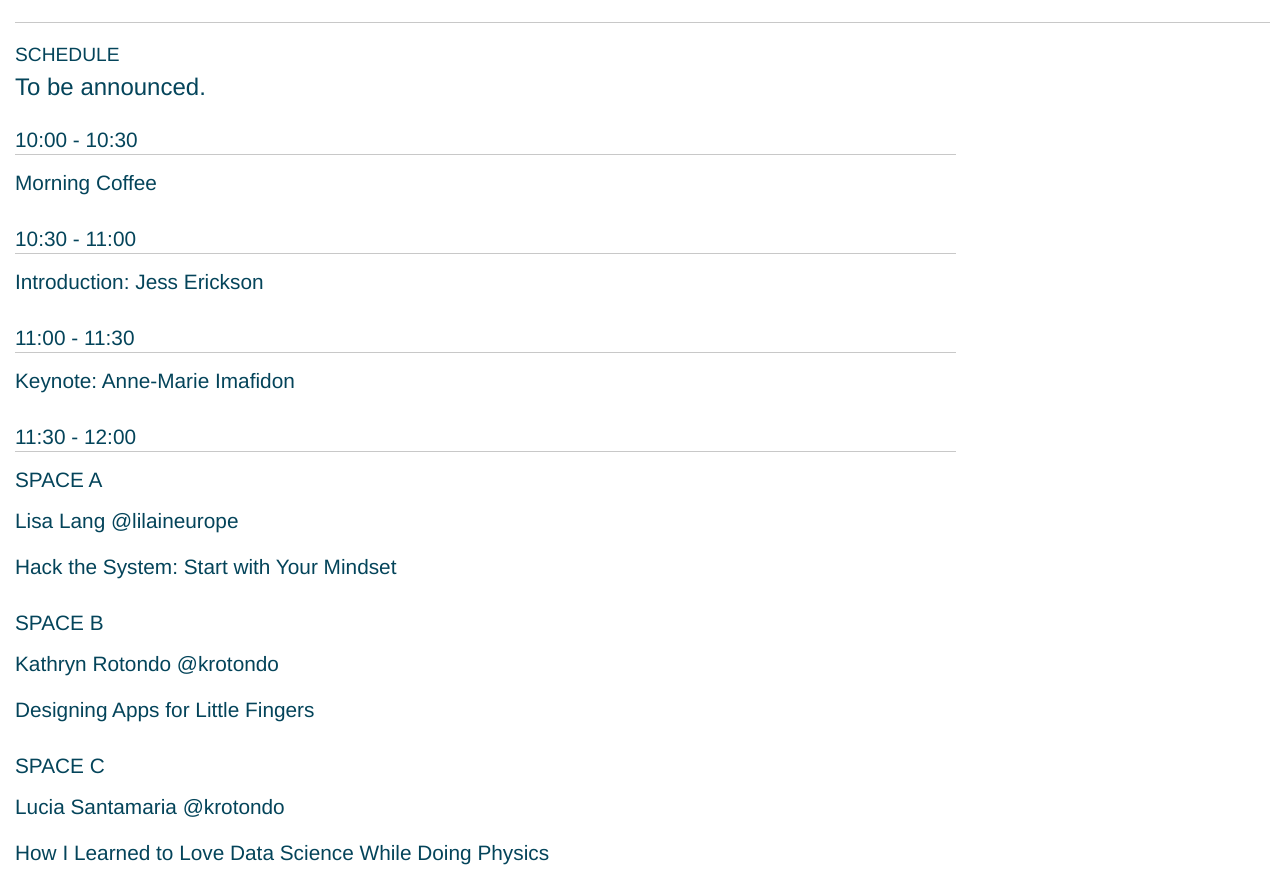
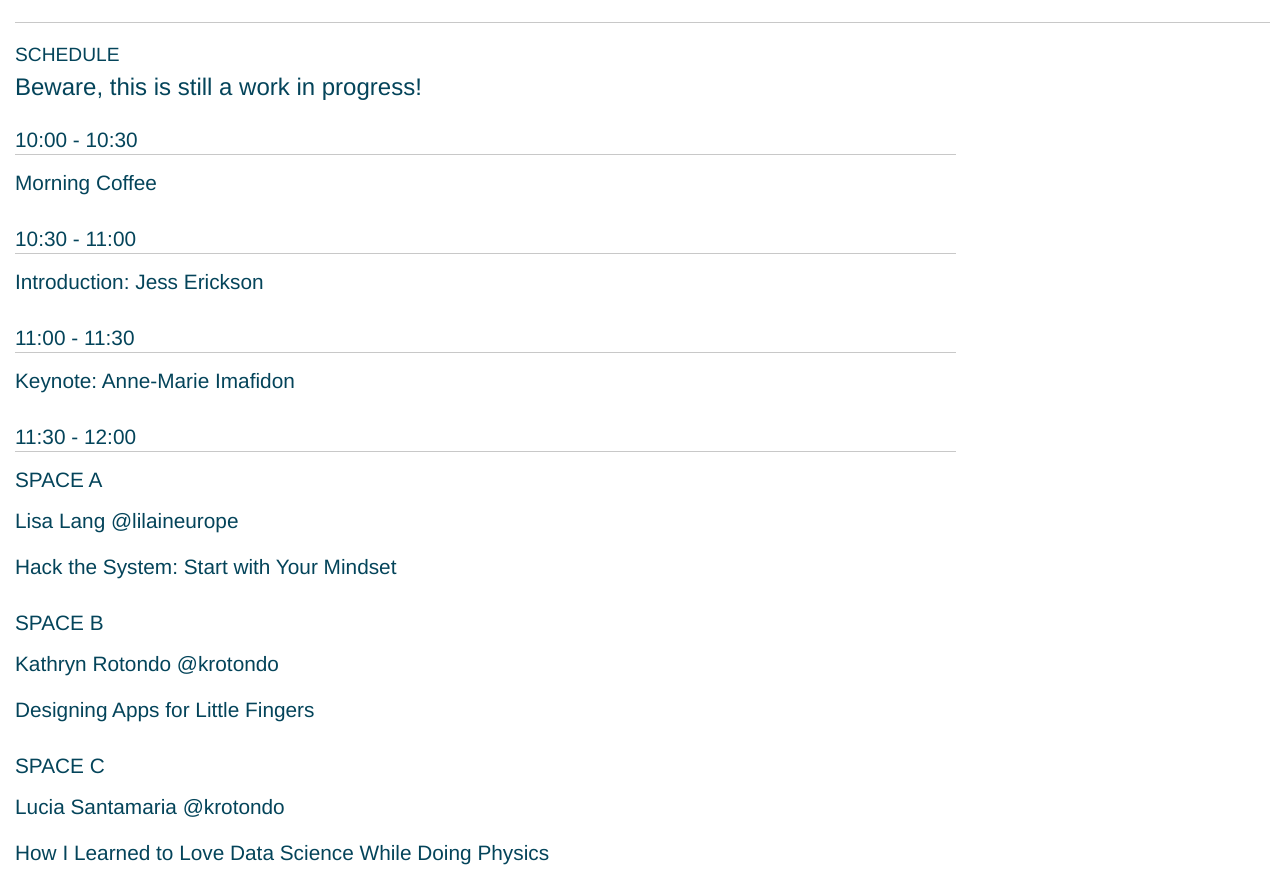
Before and after one commit to seeemilyplay/ggmBerlin, a website: page public/index.html in a window 1280 px wide. Shown: the part 1030-1902 px from the top of the page. Drawn offline with nearby package versions, Linux system fonts and the light colour scheme; a web font is replaced by a local one.

Commit message:
wip warning on schedule

```diff
--- a/public/index.html
+++ b/public/index.html
@@ -80,7 +80,7 @@
     <div id="schedule" class="section schedule">
       <h2>Schedule</h2>
       <p>
-        To be announced.
+        Beware, this is still a work in progress!
       </p>
 
       <div class="time">10:00 - 10:30</div>
```
